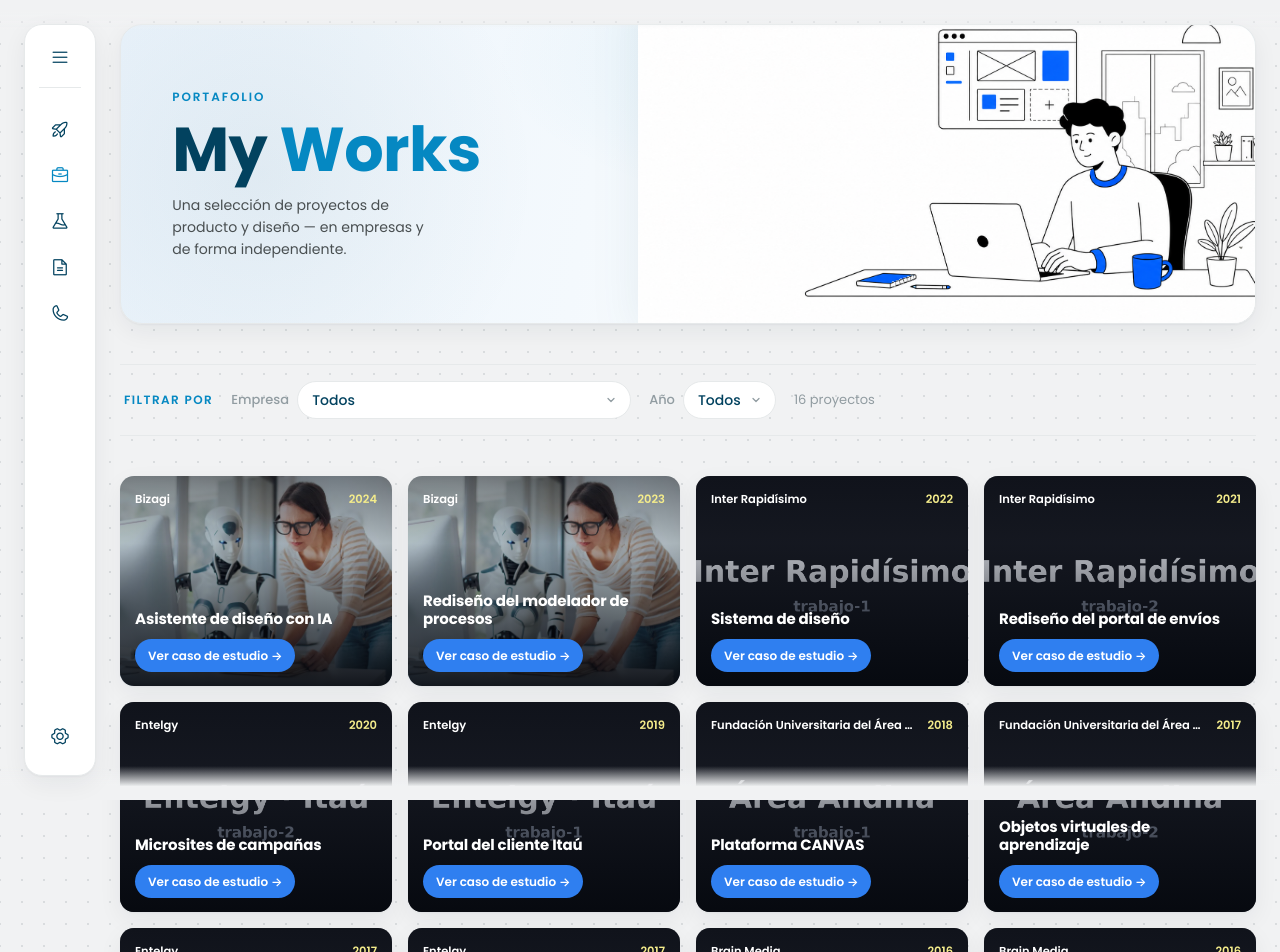
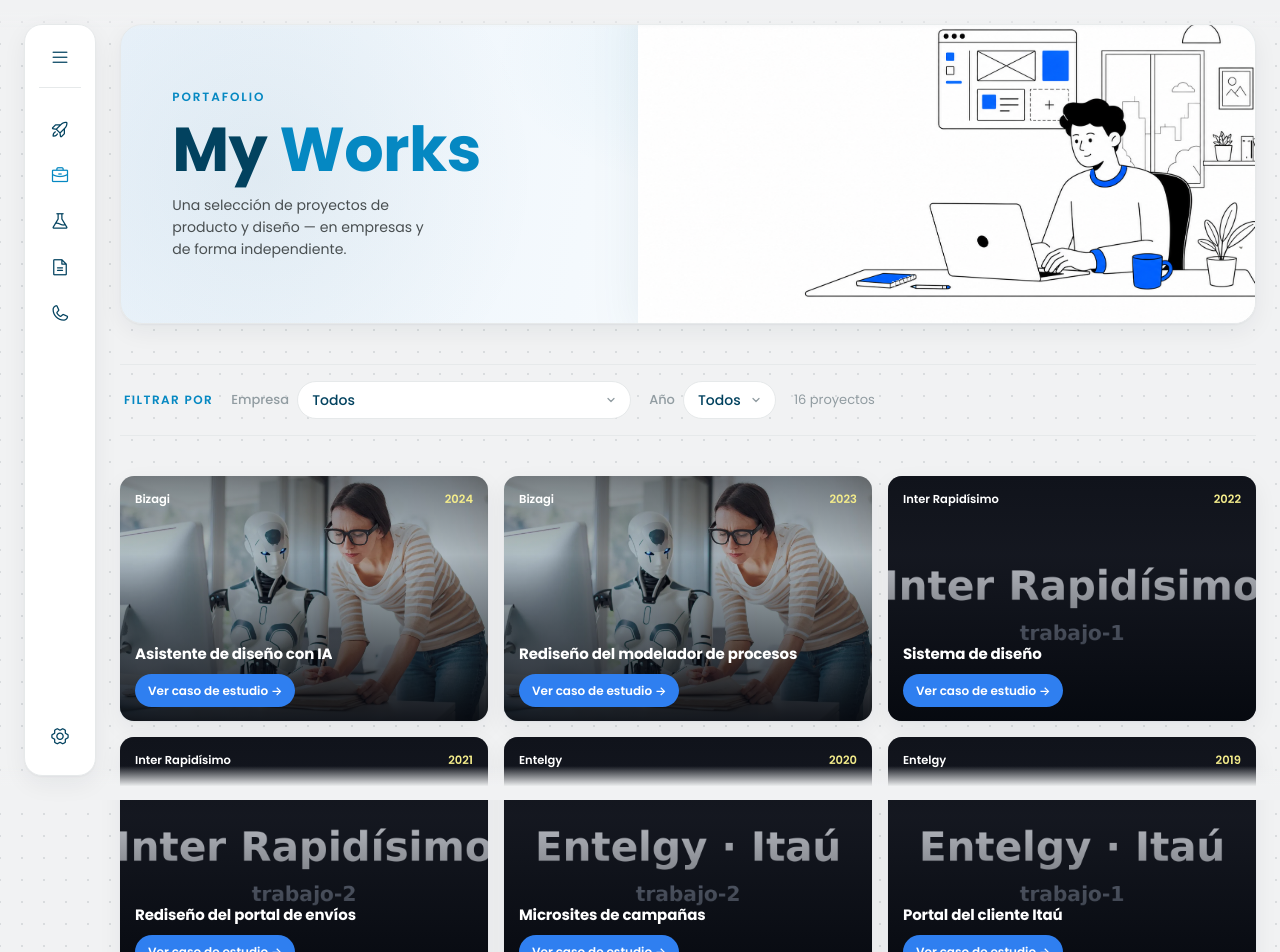
Before and after one commit to ThiagoAlex0919/CurriculumVitae, a Next.js app: page /trayectoria in a window 1280 px wide. Shown: the top 952 px of the page. Built offline with nearby package versions, Linux system fonts and the light colour scheme.

Commit message:
Portafolio: grid 4/3/2/1 columnas y tarjetas horizontales

```diff
--- a/app/globals.css
+++ b/app/globals.css
@@ -3039,36 +3039,31 @@ p {
   padding: 24px 4px;
 }
 
-/* --- Grid de tarjetas simplificadas (compactas) --- */
+/* --- Grid de tarjetas simplificadas (horizontales) --- */
 .works-grid {
   display: grid;
-  grid-template-columns: repeat(2, 1fr);
+  grid-template-columns: 1fr; /* mini tablet y abajo → 1 columna */
   gap: 16px;
 }
-@media (min-width: 640px) {
+@media (min-width: 768px) {
   .works-grid {
-    grid-template-columns: repeat(3, 1fr);
-  }
-}
-@media (min-width: 1000px) {
+    grid-template-columns: repeat(2, 1fr); /* tablet → 2 columnas */
+  }
+}
+@media (min-width: 1080px) {
   .works-grid {
-    grid-template-columns: repeat(4, 1fr);
-  }
-}
-@media (min-width: 1500px) {
+    grid-template-columns: repeat(3, 1fr); /* hasta 1440 → 3 columnas */
+  }
+}
+@media (min-width: 1441px) {
   .works-grid {
-    grid-template-columns: repeat(5, 1fr);
-  }
-}
-@media (max-width: 460px) {
-  .works-grid {
-    grid-template-columns: 1fr;
+    grid-template-columns: repeat(4, 1fr); /* superior a 1440 → 4 columnas */
   }
 }
 .work-card {
   position: relative;
   display: block;
-  min-height: 210px;
+  aspect-ratio: 3 / 2; /* más horizontal que cuadrada */
   border-radius: 14px;
   overflow: hidden;
   background-color: #1d2530;
@@ -3098,7 +3093,6 @@ p {
   flex-direction: column;
   justify-content: space-between;
   height: 100%;
-  min-height: 210px;
   padding: 14px 15px;
   color: #fff;
 }
```
